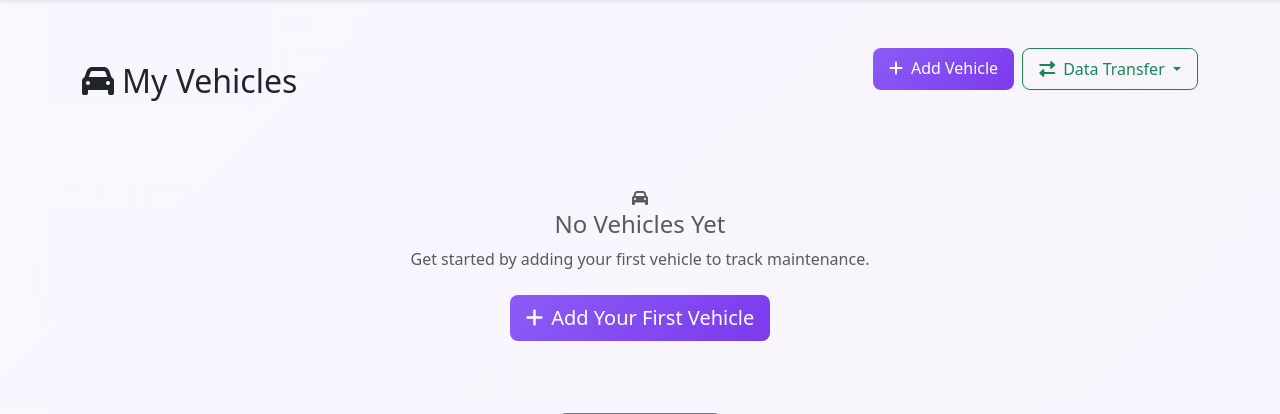
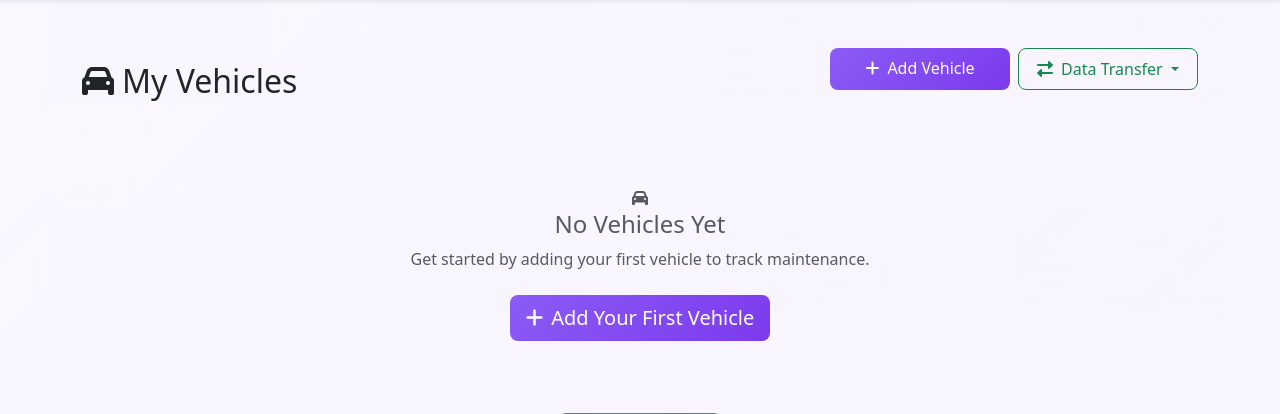
Before and after one commit to Kegs27/vehicle_maintenance_tracker, a FastAPI app: page /vehicles in a window 1280 px wide. Shown: the part 59-473 px from the top of the page. Run offline with FastAPI, Linux system fonts and the light colour scheme; data that the repository does not hold is empty; some libraries are stand-ins or nearby versions.

Commit message:
Fix button sizing consistency across maintenance and vehicles pages
- Add .btn-standard class with min-width: 180px for consistent button sizing
- Apply standard sizing to maintenance page header buttons (Add Maintenance, Add Future Maintenance)
- Apply standard sizing to maintenance page quick action buttons
- Apply standard sizing to vehicles list page header buttons
- Ensures uniform button appearance regardless of text length

```diff
--- a/static/app-styles.css
+++ b/static/app-styles.css
@@ -109,6 +109,13 @@ body::before {
     border-radius: 8px;
     font-weight: 500;
     transition: all 0.2s ease;
+}
+
+/* Standard button sizes for consistency */
+.btn-standard {
+    min-width: 180px;
+    padding: 8px 16px;
+    text-align: center;
 }
 
 .btn:hover {
--- a/templates/vehicles_list.html
+++ b/templates/vehicles_list.html
@@ -315,11 +315,11 @@
                 <i class="fas fa-car me-2"></i>My Vehicles
             </h2>
             <div class="d-flex flex-wrap gap-2 mb-4">
-                <a href="/vehicles/new" class="btn btn-primary">
+                <a href="/vehicles/new" class="btn btn-primary btn-standard">
                     <i class="fas fa-plus me-2"></i>Add Vehicle
                 </a>
                 <div class="dropdown">
-                    <button class="btn btn-outline-success dropdown-toggle" type="button" id="exportDropdown" data-bs-toggle="dropdown" aria-expanded="false">
+                    <button class="btn btn-outline-success btn-standard dropdown-toggle" type="button" id="exportDropdown" data-bs-toggle="dropdown" aria-expanded="false">
                         <i class="fas fa-exchange-alt me-2"></i>Data Transfer
                     </button>
                     <ul class="dropdown-menu" aria-labelledby="exportDropdown">
```
Also changed, not shown: templates/maintenance_list.html (+6 -6 lines).
